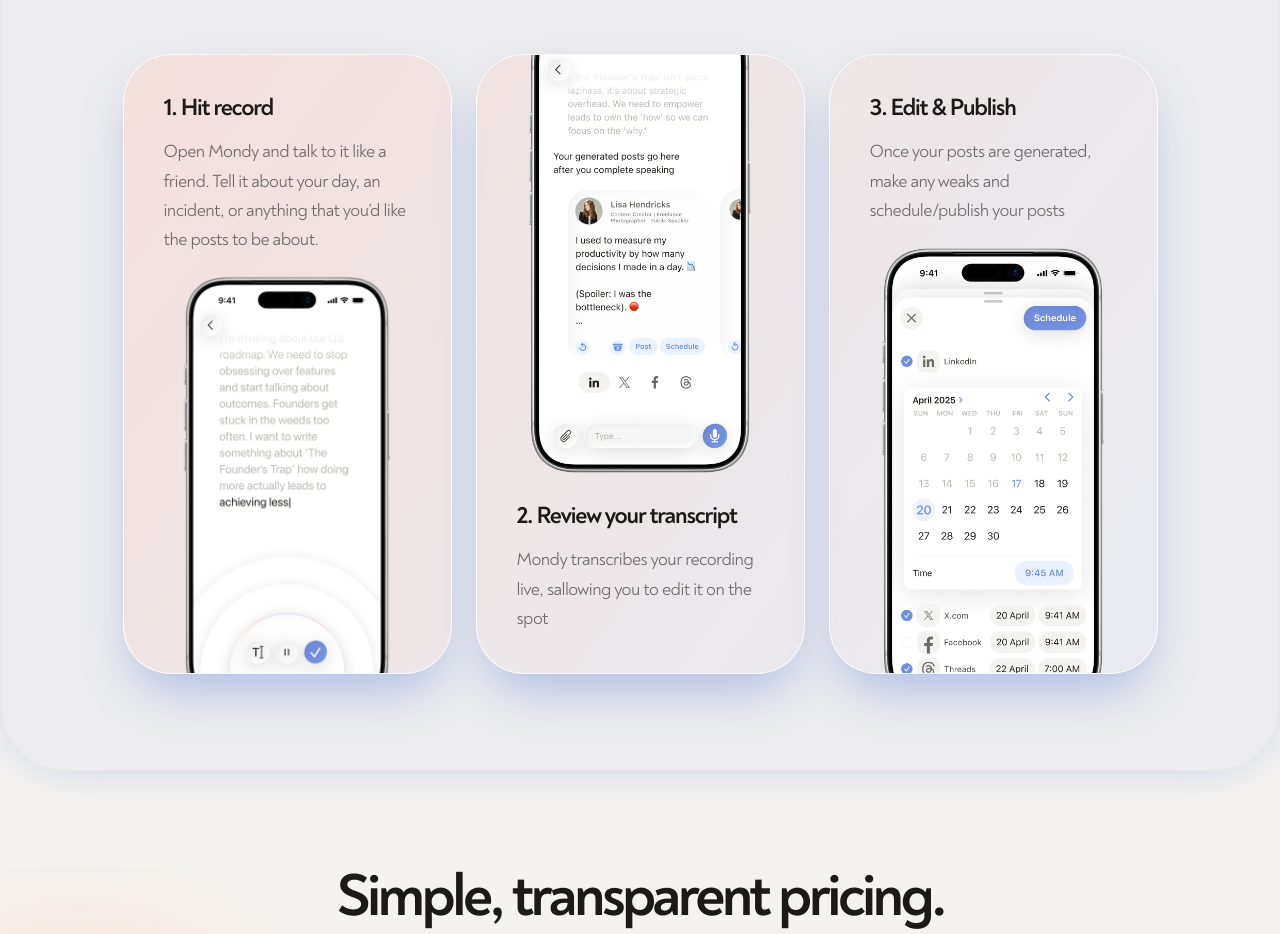
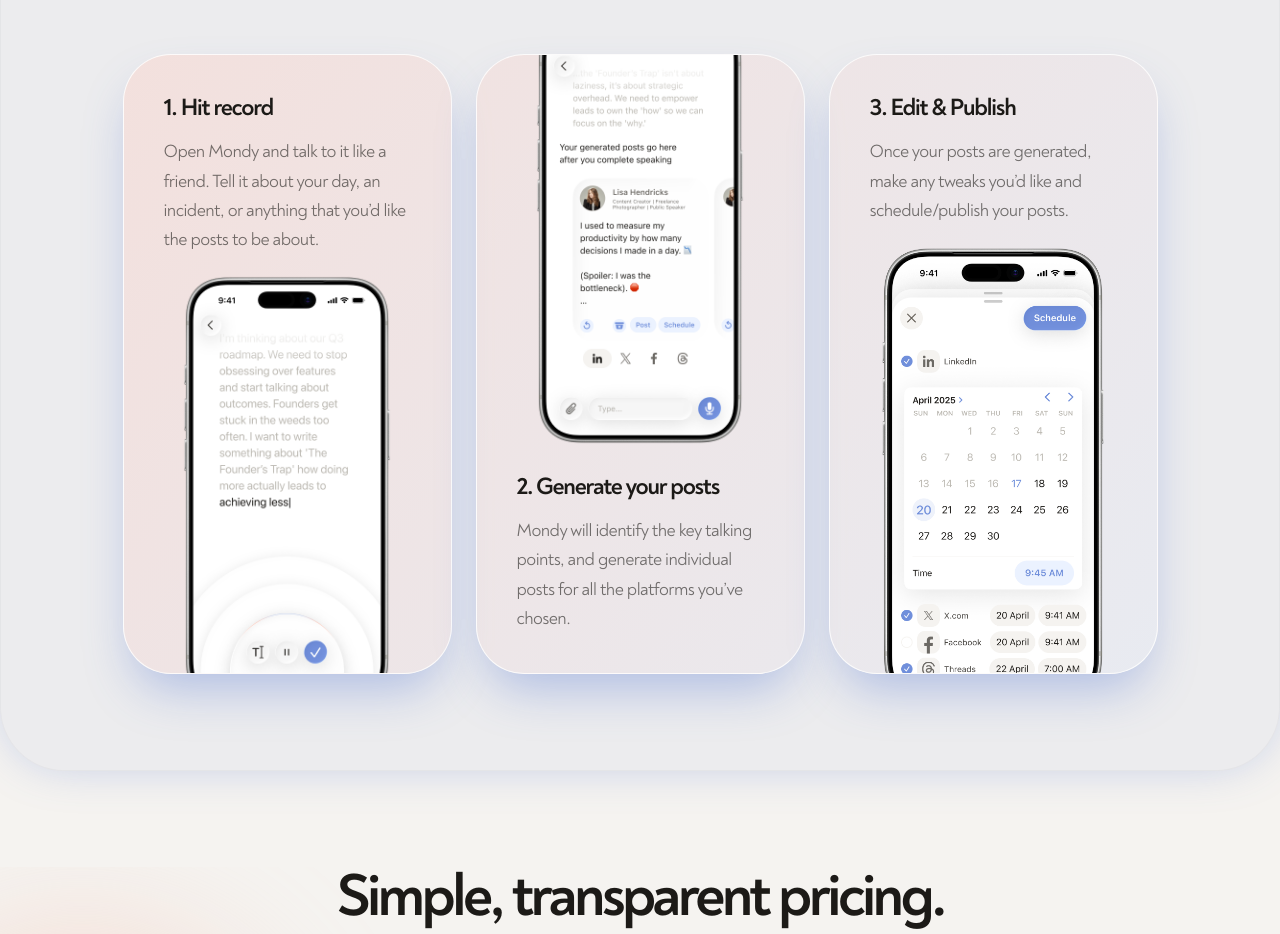
Before and after one commit to TezzeractTeams/Mondy, a Next.js app: page / in a window 1280 px wide. Shown: the part 1560-2494 px from the top of the page. Built offline with nearby package versions, Linux system fonts and the light colour scheme.

Commit message:
Update HowItWorks component: Replaced "Review your transcript" with "Generate your posts" to better reflect functionality. Enhanced description for editing and publishing posts by correcting typos and improving clarity. This update improves user understanding of the process.

```diff
--- a/src/components/HowItWorks.tsx
+++ b/src/components/HowItWorks.tsx
@@ -11,12 +11,12 @@ export default function HowItWorks() {
       desc: "Open Mondy and talk to it like a friend. Tell it about your day, an incident, or anything that you’d like the posts to be about.",
     },
     {
-      title: "Review your transcript",
-      desc: "Mondy transcribes your recording live, sallowing you to edit it on the spot",
+      title: "Generate your posts",
+      desc: "Mondy will identify the key talking points, and generate individual posts for all the platforms you’ve chosen.",
     },
     {
       title: "Edit & Publish",
-      desc: "Once your posts are generated, make any weaks and schedule/publish your posts",
+      desc: "Once your posts are generated, make any tweaks you’d like and schedule/publish your posts.",
     },
   ];
 
```
